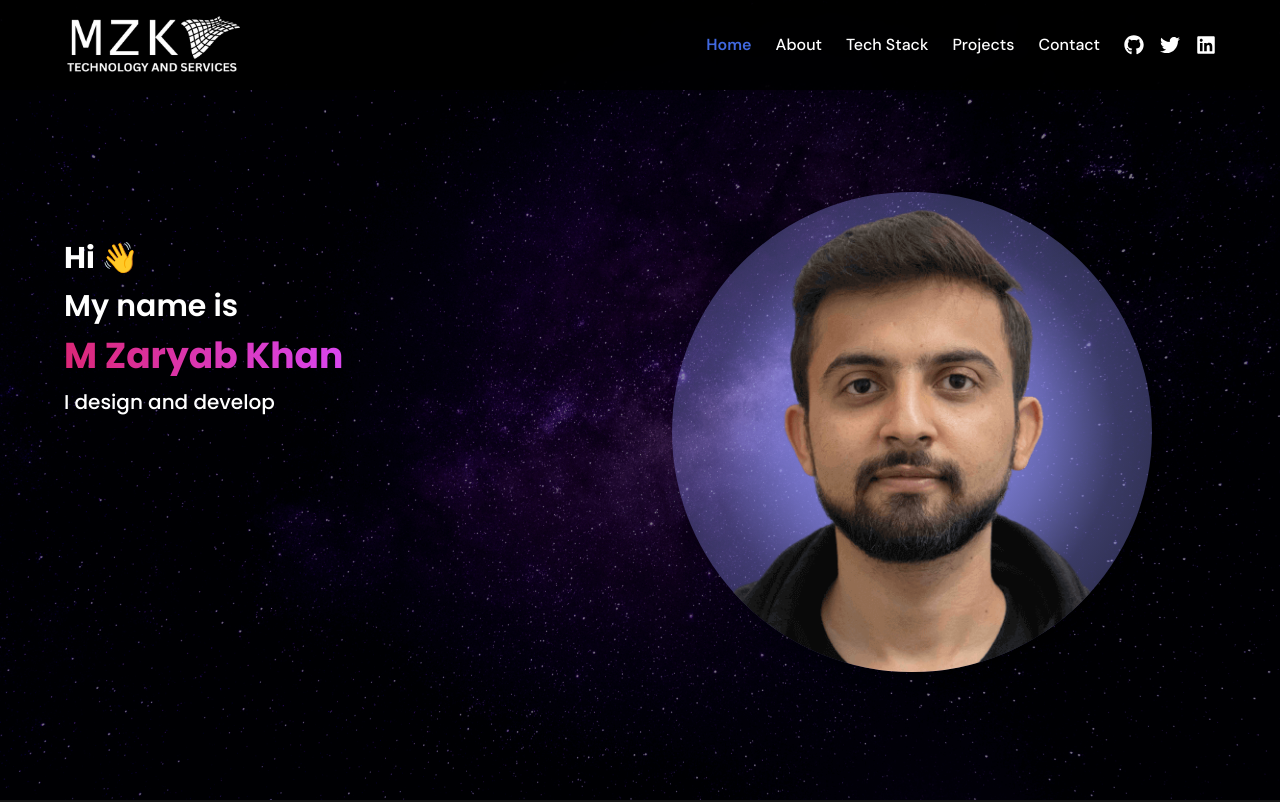
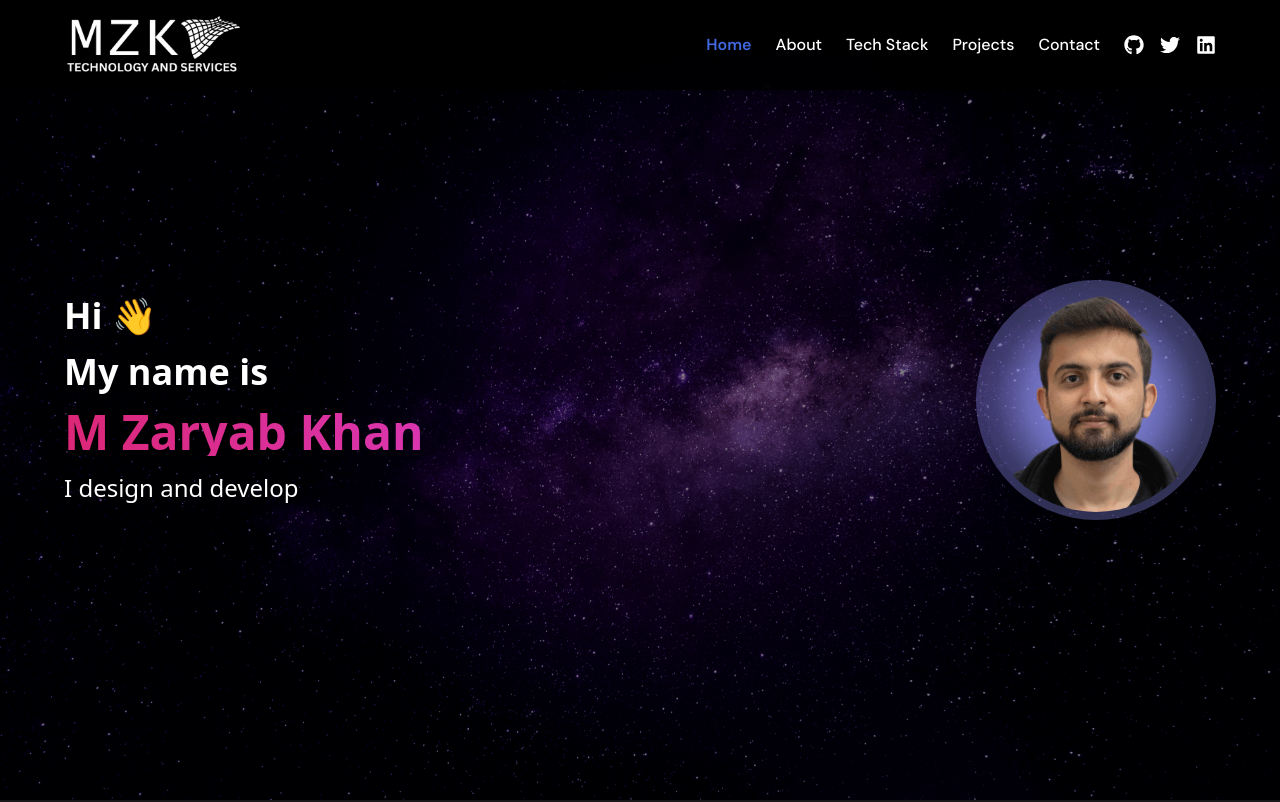
Before and after one commit to zaryabkhan864/portfolio, a React (Create React App) app: page / in a window 1280 px wide. Shown: the top 802 px of the page. Built offline with nearby package versions, Linux system fonts and the light colour scheme.

Commit message:
banner fixed again

```diff
--- a/src/components/Banner.jsx
+++ b/src/components/Banner.jsx
@@ -1,7 +1,6 @@
 import React from 'react'
 import Profile_Image from '../images/profile_image.png'
 import Banner_Image from '../images/banner.png'
-// import Banner_Image from '../images/bg_video1.gif'
 import { TypeAnimation } from 'react-type-animation'
 import { motion } from 'framer-motion'
 
@@ -10,8 +9,7 @@ const Banner = () => {
     <section
       id="home"
       className="min-h-screen w-full bg-cover bg-center bg-fixed bg-no-repeat text-white
-  px-6 md:px-16 pt-32 pb-16
-  flex flex-col justify-start relative "
+      px-6 md:px-16 flex items-center justify-center relative"
       style={{
         backgroundImage: `url(${Banner_Image})`,
       }}
@@ -19,22 +17,23 @@ const Banner = () => {
       {/* Dark Overlay */}
       <div className="absolute inset-0 bg-black bg-opacity-30 z-0"></div>
 
-      {/* Animated Main Text Content */}
-      <div className='flex  items-start  h-full 3xl:pt-28'>
+      {/* Main Content Container */}
+      <div className="w-full max-w-6xl flex flex-col md:flex-row items-center justify-between z-10 py-16">
+        {/* Text Content */}
         <motion.div
           initial={{ opacity: 0, y: 50 }}
           animate={{ opacity: 1, y: 0 }}
           transition={{ duration: 1.2, ease: 'easeOut' }}
-          className=" max-w-xl space-y-3 z-10 font-poppins"
+          className="w-full md:w-1/2 lg:w-2/3 space-y-3 md:space-y-4 text-center md:text-left"
         >
-          <h1 className="text-xs 3xs:text-sm  2xs:text-lg xs:text-lg sm:text-lg md:text-xl lg:text-2xl xl:text-3xl font-bold">Hi 👋</h1>
-          <h2 className="text-xs 3xs:text-sm  2xs:text-lg xs:text-lg sm:text-lg md:text-xl lg:text-2xl xl:text-3xl font-semibold">My name is</h2>
+          <h1 className="text-xl sm:text-2xl md:text-2xl lg:text-3xl xl:text-4xl font-bold">Hi 👋</h1>
+          <h2 className="text-xl sm:text-2xl md:text-2xl lg:text-3xl xl:text-4xl font-semibold">My name is</h2>
 
-          <h3 className="text-xs 3xs:text-sm   2xs:text-lg xs:text-lg sm:text-lg md:text-xl lg:text-2xl xl:text-4xl font-bold text-transparent bg-clip-text bg-gradient-to-r from-pink-600 to-fuchsia-500">
+          <h3 className="text-2xl sm:text-3xl md:text-3xl lg:text-4xl xl:text-5xl font-bold text-transparent bg-clip-text bg-gradient-to-r from-pink-600 to-fuchsia-500">
             M Zaryab Khan
           </h3>
 
-          <p className="text-xs 3xs:text-xs  2xs:text-xs xs:text-sm sm:text-sm md:text-md lg:text-xl xl:text-xl font-medium">
+          <p className="text-base sm:text-lg md:text-lg lg:text-xl xl:text-2xl font-medium">
             <TypeAnimation
               sequence={[
                 'I build things for the web',
@@ -51,58 +50,52 @@ const Banner = () => {
             />
           </p>
         </motion.div>
-        {/* Desktop Image */}
-        <div
-          className=" absolute
-          top-28 right-2 bottom-80
-          3xs:top-24 3xs:right-2 3xs:bottom-80
-          2xs:top-28 2xs:right-4 2xs:bottom-72
-          xs:top-28 xs:right-6 xs:bottom-72
-          sm:top-32 sm:right-4 sm:bottom-64
-          md:top-32 md:right-4 md:bottom-64
-           lg:top-28 lg:right-6 lg:bottom-64
-          xl:top-32 xl:right-8 xl:bottom-56
-          2xl:top-36 2xl:right-16 2xl:bottom-48
-          3xl:top-60 3xl:right-34 3xl:bottom-16
-           4xl:top-56 4xl:right-20 4xl:bottom-20
-          5xl:top-52 5xl:right-20 5xl:bottom-30
-          6xl:top-52 6xl:right-32 6xl:bottom-28
-          7xl:top-48 7xl:right-32 7xl:bottom-32
-          8xl:top-0 8xl:right-0 8xl:bottom-0
 
-           z-10"
+        {/* Profile Image - Desktop */}
+        <motion.div
+          initial={{ opacity: 0, scale: 0.8 }}
+          animate={{ opacity: 1, scale: 1 }}
+          transition={{ duration: 0.8, delay: 0.4 }}
+          className="hidden md:block relative"
           style={{
-            background:
-              'radial-gradient(ellipse at center, rgba(146, 148, 248, 1) 0%, rgba(146, 148, 248, 0.9) 20%, rgba(146, 148, 248, 0.7) 40%, rgba(146, 148, 248, 0.4) 60%, rgba(146, 148, 248, 0.3) 80%, rgba(146, 148, 248, 0.2) 90%, rgba(146, 148, 248, 0) 100%)',
+            background: 'radial-gradient(ellipse at center, rgba(146, 148, 248, 1) 0%, rgba(146, 148, 248, 0.9) 20%, rgba(146, 148, 248, 0.7) 40%, rgba(146, 148, 248, 0.4) 60%, rgba(146, 148, 248, 0.3) 80%, rgba(146, 148, 248, 0.2) 90%, rgba(146, 148, 248, 0) 100%)',
             borderRadius: '50%',
+            width: 'fit-content',
+            height: 'fit-content',
+            padding: '0.5rem',
+            marginLeft: '2rem'
           }}
         >
           <img
             src={Profile_Image}
             alt="M Zaryab Khan"
-            className="w-20 h-20
-            3xs:w-24 3xs:h-24
-              2xs:w-28 2xs:h-28
-            xs:w-28 xs:h-28
-            sm:w-32 sm:h-32
-            md:w-32 md:h-32
-            lg:w-36 lg:h-36
+            className="w-40 h-40 lg:w-48 lg:h-48 xl:w-56 xl:h-56 rounded-full shadow-lg object-cover"
+          />
+        </motion.div>
 
-            xl:w-40 xl:h-40
-            2xl:w-44 2xl:h-44
-            3xl:w-52 3xl:h-52
-            4xl:w-52 4xl:h-52
-            5xl:w-56 5xl:h-56
-            6xl:w-[100%] 6xl:h-[100%]
-            7xl:w-[100%] 7xl:h-[100%]
-            8xl:w-[100%] 8xl:h-[100%]
-            rounded-full shadow-lg"
+        {/* Profile Image - Mobile */}
+        <motion.div
+          initial={{ opacity: 0, scale: 0.8 }}
+          animate={{ opacity: 1, scale: 1 }}
+          transition={{ duration: 0.8, delay: 0.4 }}
+          className="md:hidden mt-8"
+          style={{
+            background: 'radial-gradient(ellipse at center, rgba(146, 148, 248, 1) 0%, rgba(146, 148, 248, 0.9) 20%, rgba(146, 148, 248, 0.7) 40%, rgba(146, 148, 248, 0.4) 60%, rgba(146, 148, 248, 0.3) 80%, rgba(146, 148, 248, 0.2) 90%, rgba(146, 148, 248, 0) 100%)',
+            borderRadius: '50%',
+            width: 'fit-content',
+            height: 'fit-content',
+            padding: '0.5rem',
+            margin: '0 auto'
+          }}
+        >
+          <img
+            src={Profile_Image}
+            alt="M Zaryab Khan"
+            className="w-32 h-32 rounded-full shadow-lg object-cover"
           />
-        </div>
+        </motion.div>
       </div>
-
     </section>
-
   )
 }
 
```
